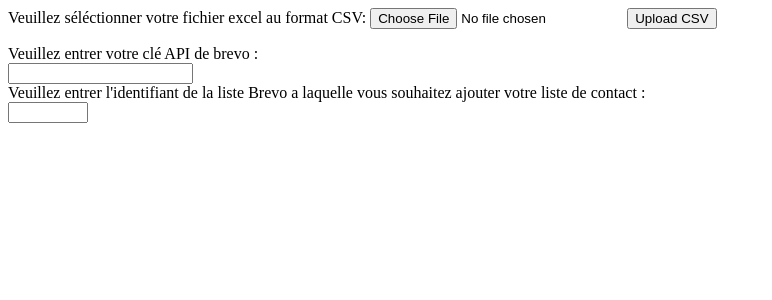
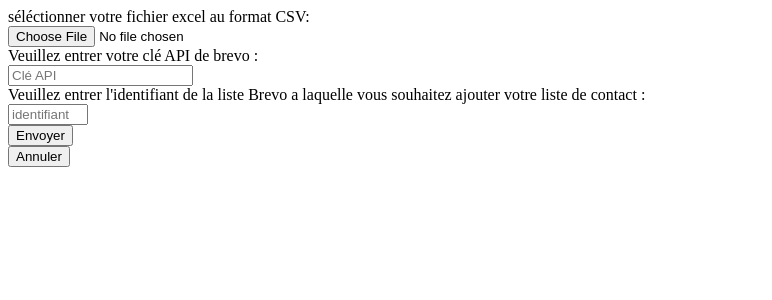
Before and after one commit to jujumichl/CCR_brevo, a PHP site: page /vue/formsBrevo.html in a window 1280 px wide. Shown: the top 300 px of the page, without its empty margins (0-772 px from the left). Run offline with PHP 8.4, Linux system fonts and the light colour scheme.

Commit message:
Mise au propre du formulaire ainsi que début de CSS

```diff
--- a/index.php
+++ b/index.php
@@ -12,10 +12,14 @@ switch ($uc) {
     case 'upload':
         include __DIR__ . "\\utils\\upload.php";
         if ($upload){
+            $idList = htmlspecialchars($_POST['idlist']);
+            $apiKey = htmlspecialchars($_POST['API']);
+            $csvPath = $upload[1];
             include __DIR__ . '\\utils\\main.php';
-            main($upload[1], $listId, $apikey);
+            main($csvPath, $idList, $apiKey);
         }
         else {
             echo "Désolé, il y a eu une erreur lors du téléchargement de votre fichier. Vérifiez que votre fichier est bien au format CSV";
         }
+        break;
 }
--- a/utils/main.php
+++ b/utils/main.php
@@ -12,7 +12,8 @@ function main($target_file, $listId, $apikey){
         getInvalide()
     );
     //Suppression du fichier des adhérents
-    unlink($target_file);
+    //unlink($target_file);
+
 
     //Initialisation des variables
     $adherent = new Adherents();
@@ -34,7 +35,7 @@ function main($target_file, $listId, $apikey){
         $csvArray = getNPTMA(getValide());
         if ($csvArray) {
             //suppression du fichier valide
-            unlink(getValide());
+            //unlink(getValide());
             //Renommage des colonnes
             $csvColumnRightName = renameRightColumn($csvArray);
 
--- a/utils/upload.php
+++ b/utils/upload.php
@@ -15,7 +15,6 @@ function upload(): array|bool{
 
     }
     else {
-        echo "Désolé, il y a eu une erreur lors du téléchargement de votre fichier. Vérifiez que votre fichier est bien au format CSV";
         return false;
     }
 }
--- a/vue/foot.html
+++ b/vue/foot.html
@@ -1,3 +1,3 @@
-</div>
+
 </body>
 </html>
--- a/vue/formsBrevo.html
+++ b/vue/formsBrevo.html
@@ -1,12 +1,32 @@
 <!-- Formulaire permmettant d'upload un fichier CSV-->
+
 <form action="index.php?uc=upload" method="post" enctype="multipart/form-data">
-  Veuillez séléctionner votre fichier excel au format CSV:
-  <input type="file" name="fileToUpload" id="fileToUpload">
-  <input type="submit" value="Upload CSV" name="submit">
+    <div class="field">
+        <label class="label" for="fileToUpload"> séléctionner votre fichier excel au format CSV:</label>
+        <div class="control">
+            <input class="input is-rounded" type="file" name="fileToUpload" id="fileToUpload" placeholder="Fichier CSV" required>
+        </div>
+    </div>
+    <div class="field">
+        <label class="label" for="list">Veuillez entrer votre clé API de brevo :</label>
+            <div class="control">
+                <input class="input is-rounded" type="password" id="API" name="API" placeholder="Clé API" required>
+            </div>
+    </div>
+
+    <div class="field">
+    <label class="label"for="API">Veuillez entrer l'identifiant de la liste Brevo a laquelle vous souhaitez ajouter votre liste de contact : </label>
+    <div class="control">
+        <input class="input is-rounded" type="number" id="idlist" name="idlist" min="0" max="20000" placeholder="identifiant de la liste" required>
+    </div>
+    </div>
+
+    <div class="field is-grouped">
+        <div class="control">
+            <button class="button is-link">Envoyer</button>
+        </div>
+        <div class="control">
+            <button class="button is-link is-light">Annuler</button>
+        </div>
+    </div>
 </form>
-<form action="index.php?uc=listandAPI" method="post">
-    <label for="list">Veuillez entrer votre clé API de brevo :</label><br>
-    <input class="input is-rounded has-background-white has-text-black" type="password" id="list" name="list" value=""/><br>
-    <label for="API">Veuillez entrer l'identifiant de la liste Brevo a laquelle vous souhaitez ajouter votre liste de contact : </label><br>
-    <input type="number" id="quantity" name="quantity" min="0" max="20000">
-</form>
--- a/vue/header.html
+++ b/vue/header.html
@@ -7,4 +7,3 @@
     <link rel="stylesheet" href="https://cdn.jsdelivr.net/npm/bulma@1.0.4/css/bulma.min.css">
 </head>
 <body>
-    <div class="has-background-white has-text-black">
```
